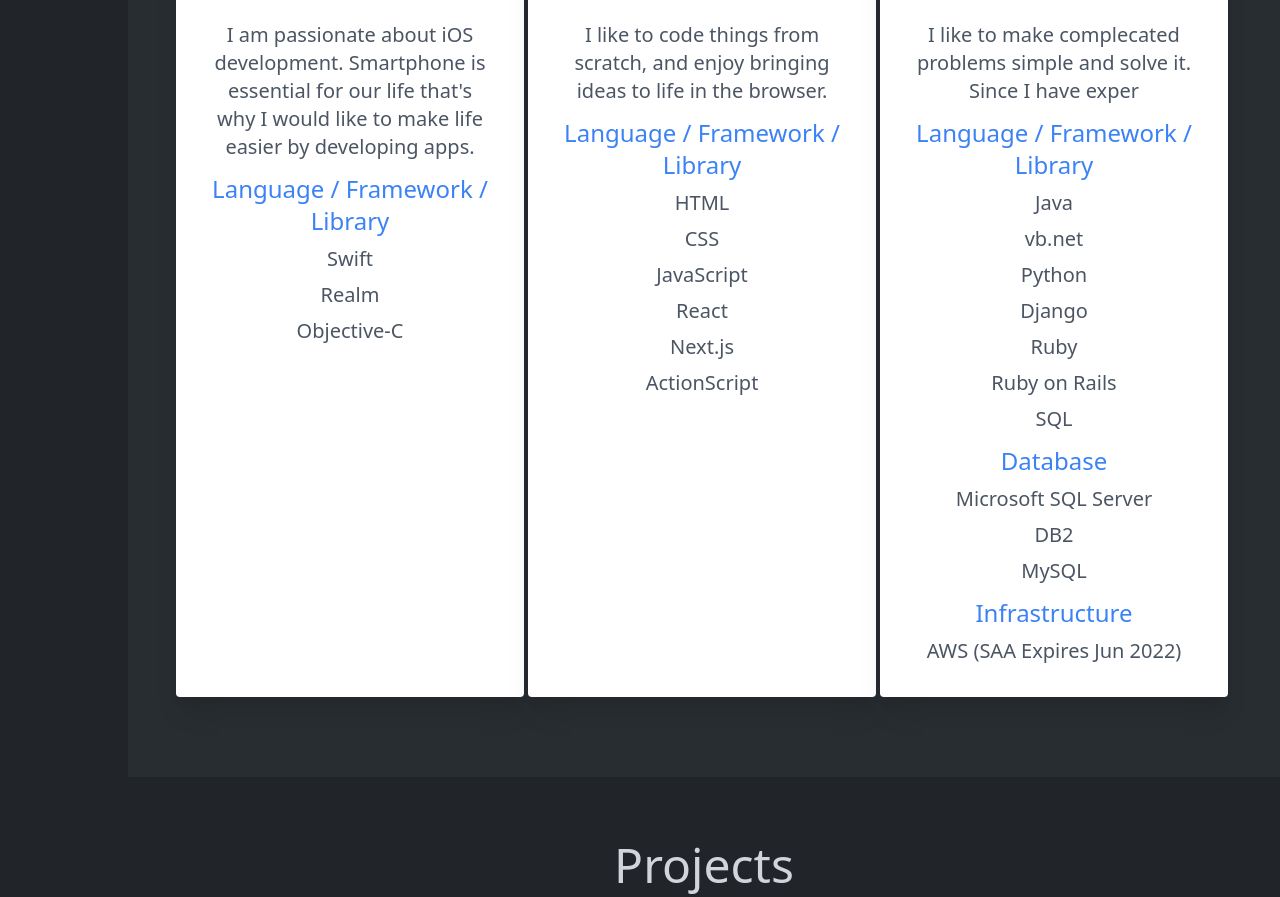
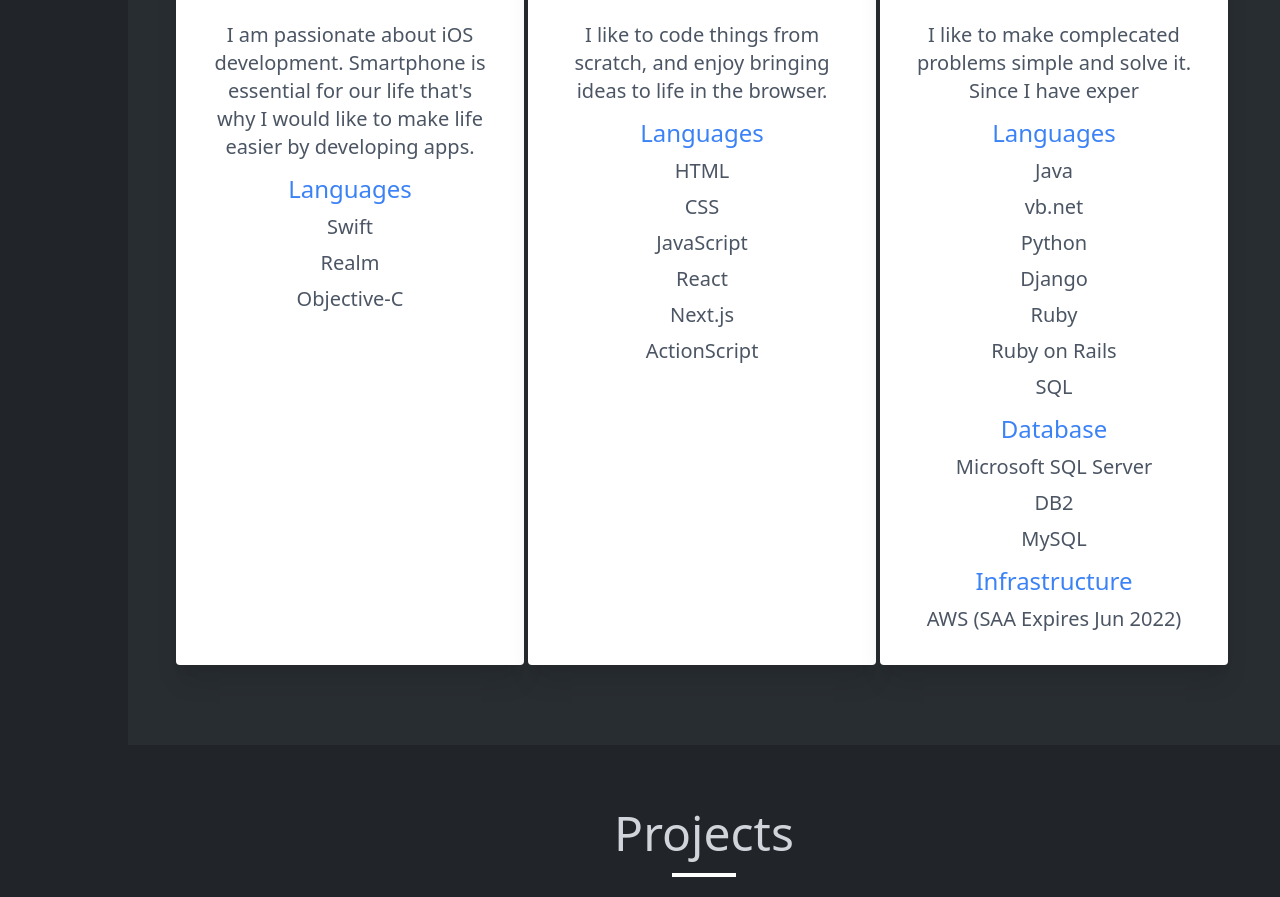
Before and after one commit to DaiSugi01/portfolio, a Next.js app: page / in a window 1280 px wide. Shown: the part 1392-2289 px from the top of the page. Built offline with nearby package versions, Linux system fonts and the light colour scheme.

Commit message:
modified

```diff
--- a/components/Card.js
+++ b/components/Card.js
@@ -19,7 +19,7 @@
 
       <div className="mt-4 text-xl">
         <p className="">{content.comment}</p>
-        <p className="mt-3 text-blue-500 text-2xl">Language / Framework / Library</p>
+        <p className="mt-3 text-blue-500 text-2xl">Languages</p>
         {content.language.map((language) => (
           <p keys={language} className="mt-2 text-gray-600">
             {language}
```
Also changed, not shown: 1 other file (tests, documents, lock files or other folders).
